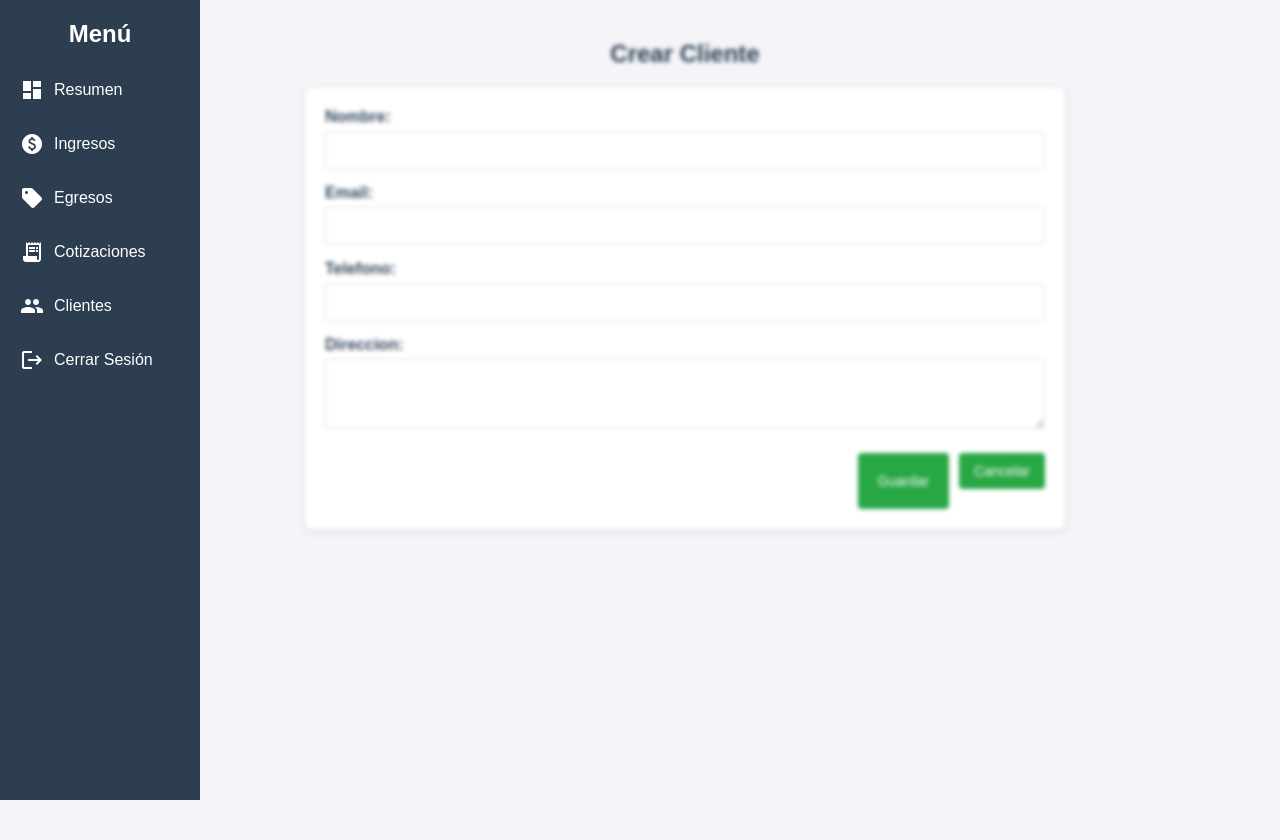
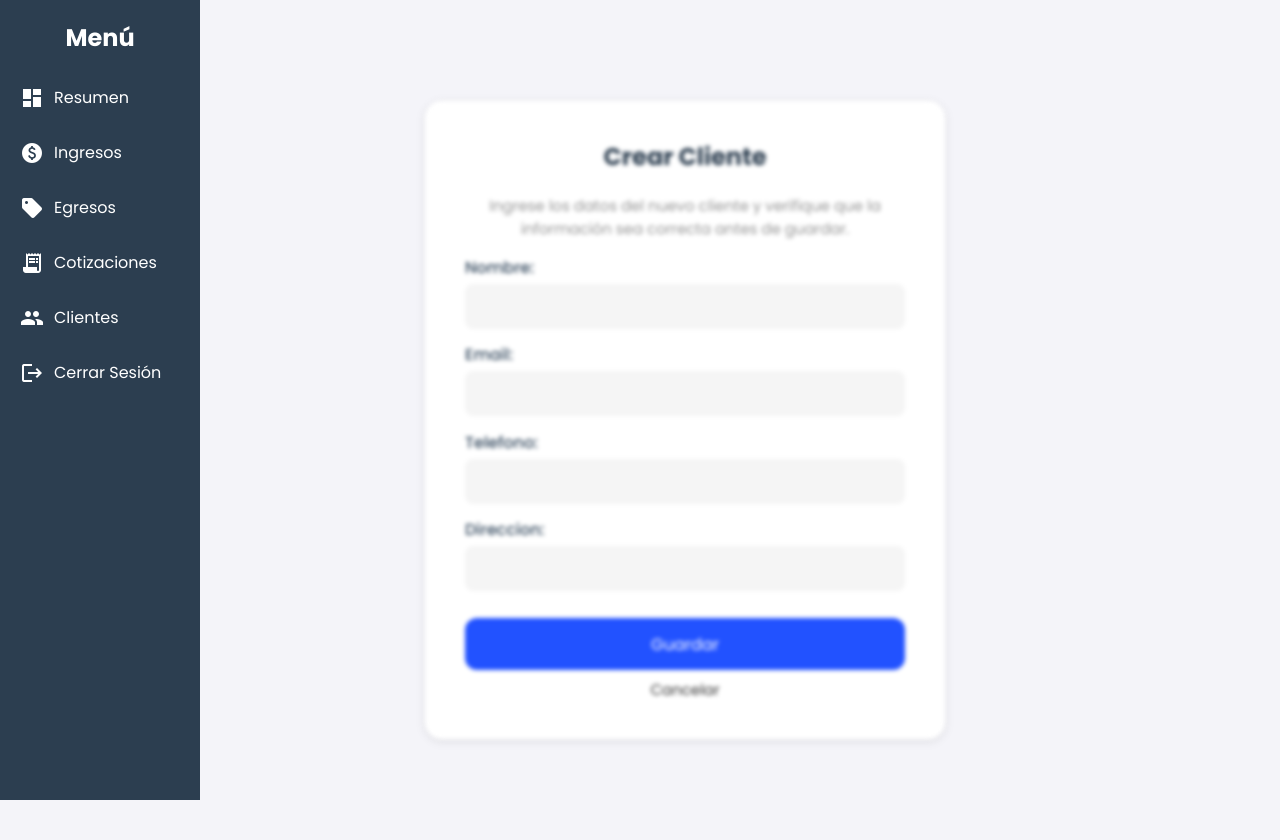
Before and after one commit to choterifa/ERP, a Django app: page /cotizaciones/clientes/crear/ in a window 1280 px wide. Before the commit the page ends 800 px from the top, so only its background shows below. Run offline with Django 5.2, Linux system fonts and the light colour scheme; a user stored in the database is signed in.

Commit message:
editar cliente ui update

```diff
--- a/cotizaciones/templates/cotizaciones/cliente_form.html
+++ b/cotizaciones/templates/cotizaciones/cliente_form.html
@@ -4,9 +4,11 @@
 
 {% block content %}
 <style>
+    @import url('https://fonts.googleapis.com/css2?family=Poppins:ital,wght@0,100;0,200;0,300;0,400;0,500;0,600;0,700;0,800;0,900;1,100;1,200;1,300;1,400;1,500;1,600;1,700;1,800;1,900&display=swap');
+
     /* Estilos generales */
     body {
-    font-family: Arial, sans-serif;
+        font-family: "Poppins", sans-serif;
         background-color: #f4f4f9;
         margin: 0;
         padding: 0;
@@ -16,35 +18,48 @@ body {
     /* Contenedor principal */
     .content-container {
         padding: 20px;
-    max-width: 800px;
         margin: 0 auto;
+        height: 100vh;
+        display: flex;
+        flex-direction: column;
+        justify-content: center;
+        align-items: center;
     }
 
     /* Título */
-.content-container h1 {
+    .cliente-titulo {
         font-size: 24px;
         color: #2c3e50;
         margin-bottom: 20px;
         text-align: center;
     }
 
+    .cliente-parrafo {
+        color: rgb(147, 147, 147);
+        font-size: 15px;
+        text-align: center;
+        margin-bottom: 15px;
+    }
+
     /* Contenedor del formulario */
     .form-container {
+        padding: 38px 40px;
+        max-width: 520px;
+        border-radius: 17px;
+        box-shadow: 0 2px 10px rgba(0, 0, 0, 0.1);
         background-color: #fff;
-    padding: 20px;
-    border-radius: 8px;
-    box-shadow: 0 2px 10px rgba(0, 0, 0, 0.1);
     }
 
     /* Campos del formulario */
     .form-fields p {
-    margin-bottom: 15px;
+        margin-bottom: 13.5px;
     }
 
     .form-fields label {
         display: block;
-    margin-bottom: 5px;
-    font-weight: bold;
+        margin-bottom: 4px;
+        font-family: inherit;
+        font-weight: 500;
         color: #34495e;
     }
 
@@ -52,13 +67,23 @@ body {
     .form-fields select,
     .form-fields textarea {
         width: 100%;
-    padding: 10px;
-    border: 1px solid #ddd;
-    border-radius: 4px;
+        padding: 10px 18px;
+        border: none;
         font-size: 14px;
-    color: #333;
-    box-sizing: border-box; /* Asegura que el padding no afecte el ancho */
+        color: rgb(79, 80, 86);
+        font-family: inherit;
+        box-sizing: border-box;
+        text-overflow: ellipsis;
+        background-color: rgb(245, 245, 245);
+        border-radius: 8px;
+        height: 45px;
     }
+
+    #id_direccion {
+        resize: none;
+    }
+
+
 
     .form-fields input:focus,
     .form-fields select:focus,
@@ -76,39 +101,40 @@ body {
         margin-top: 20px;
     }
 
-.btn {
-    padding: 10px 20px;
-    border: none;
-    border-radius: 4px;
-    font-size: 14px;
-    cursor: pointer;
-    transition: background-color 0.3s ease;
-    text-decoration: none;
-    text-align: center;
-}
 
     .btn-guardar {
-    background-color: #28a745;
-    color: #fff;
+        font-size: 16.2px;
+        font-family: inherit;
+        width: 100%;
+        height: 52px;
+        border-radius: 12px;
+        background-color: rgb(34, 82, 255);
+        color: white;
+        border: none;
     }
 
     .btn-guardar:hover {
-    background-color: #218838;
+        background-color: rgb(23, 62, 202);
     }
 
     .btn-cancelar {
-    background-color: #dc3545;
-    color: #fff;
-}
-
-.btn-cancelar:hover {
-    background-color: #c82333;
+        color: #333;
+        font-size: 15px;
+        font-family: inherit;
+        text-decoration: none;
+        text-align: center;
+        width: 100%;
+        display: block;
+        margin-top: 8px;
     }
 </style>
 
 <div class="content-container">
-        <h1>{% if form.instance.pk %}Editar Cliente{% else %}Crear Cliente{% endif %}</h1>
     <div class="form-container">
+        <h1 class="cliente-titulo">{% if form.instance.pk %}Editar Cliente{% else %}Crear Cliente{% endif %}</h1>
+        <p class="cliente-parrafo">Ingrese los datos del nuevo cliente y verifique que la información sea correcta antes
+            de guardar.</p>
+
         <form method="post" class="client-form">
             {% csrf_token %}
             <div class="form-fields">
@@ -116,8 +142,9 @@ body {
             </div>
             <div class="form-actions">
                 <button type="submit" class="btn btn-guardar">Guardar</button>
-                    <a href="{% url 'lista_clientes' %}" class="btn btn-cancelar">Cancelar</a>
             </div>
+            <a href="{% url 'lista_clientes' %}" class=" btn-cancelar">Cancelar</a>
+
         </form>
     </div>
 </div>
```
Also changed, not shown: db.sqlite3. Lines whose indentation alone changed are shown as unchanged.
